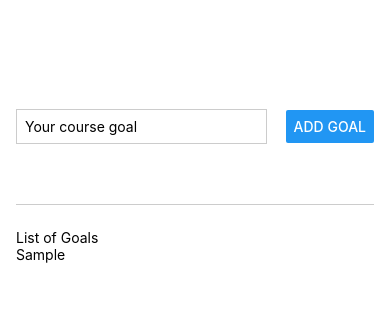
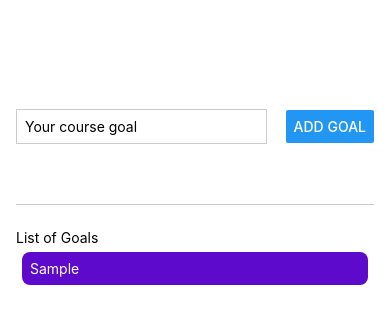
Before and after one commit to elizebeth18/LearnReactNative, a React Native app: screen / in a window 390 px wide. Both pictures are taken after typing "Sample" into the empty fields and a click on the button "ADD GOAL". Shown: the top 324 px of the page. Built offline with nearby package versions, Linux system fonts and the light colour scheme.

Commit message:
add scrollable list

```diff
--- a/App.js
+++ b/App.js
@@ -1,5 +1,5 @@
 import { useState } from 'react';
-import { StyleSheet, Button, Text, TextInput, View } from 'react-native';
+import { StyleSheet, Button, Text, TextInput, View, ScrollView } from 'react-native';
 
 export default function App() {
 
@@ -27,7 +27,13 @@ export default function App() {
       </View>
       <View style={styles.goalContainer}>
         <Text>List of Goals</Text>
-        {goalsList.map((goal, index) => <Text key={index}>{goal}</Text>)}
+        <ScrollView>
+          {goalsList.map((goal, index) => (
+            <View style={styles.goalItems} key={index}>
+              <Text style={styles.goalText}>{goal}</Text>
+            </View>)
+          )}
+        </ScrollView>
       </View>
     </View>
   );
@@ -57,5 +63,14 @@ const styles = StyleSheet.create({
   },
   goalContainer: {
     flex: 4
+  },
+  goalItems: {
+    margin: 6,
+    padding: 8,
+    borderRadius: 8,
+    backgroundColor: '#5e0acc',
+  },
+  goalText: {
+    color: 'white'
   }
 });
```
Also changed, not shown: package.json (+5 -2 lines), 1 other file (tests, documents, lock files or other folders).
